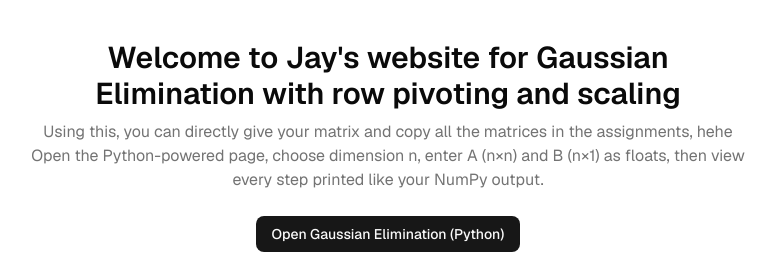
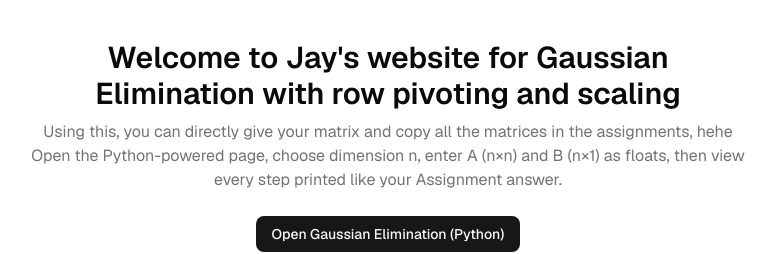
Before and after one commit to jaymali2467/gaussian_elimination, a Next.js app: page / in a window 1280 px wide. Shown: the top 254 px of the page, without its empty margins (252-1028 px from the left). Built offline with nearby package versions, Linux system fonts and the light colour scheme.

Commit message:
Update page.tsx

```diff
--- a/app/page.tsx
+++ b/app/page.tsx
@@ -9,7 +9,7 @@ export default function Page() {
           <p className="text-muted-foreground mt-2">
             Using this, you can directly give your matrix and copy all the matrices in the assignments, hehe
             Open the Python-powered page, choose dimension n, enter A (n×n) and B (n×1) as floats, then view every step
-            printed like your NumPy output.
+            printed like your Assignment answer.
           </p>
         </header>
 
```
